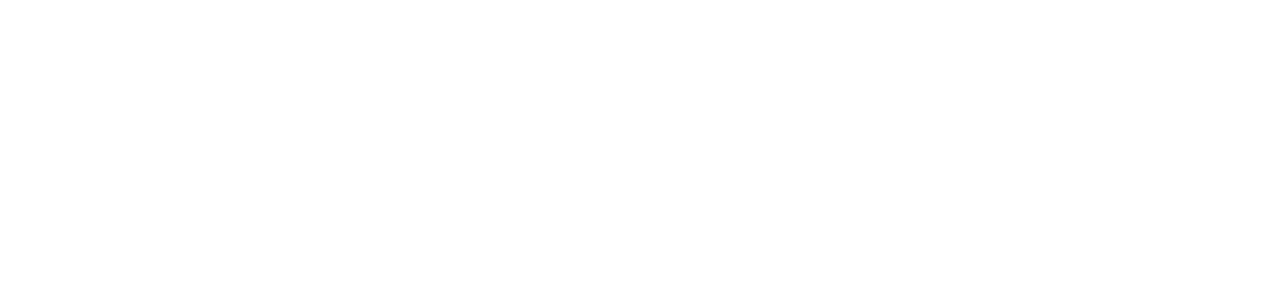
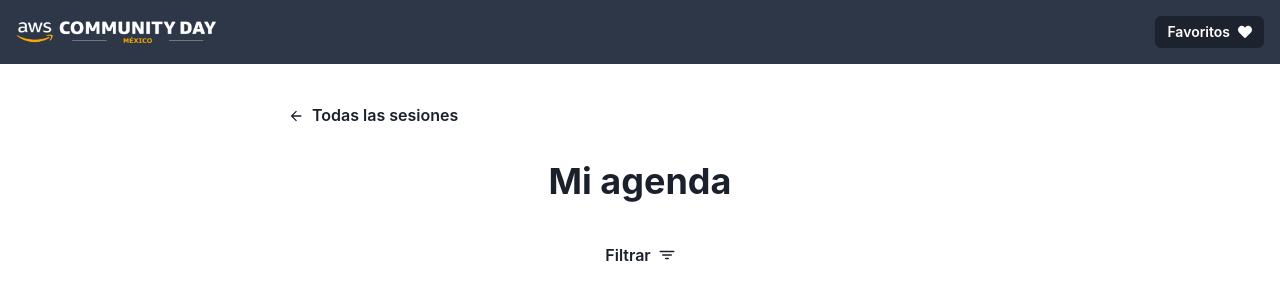
Before and after one commit to awscommunitymx/agenda, a Next.js app: page /session/favorites in a window 1280 px wide. Before the commit this address had no page. Shown: the top 300 px of the page. Built offline with nearby package versions, Linux system fonts and the light colour scheme.

Commit message:
Create favorites page
Co-authored-by: David Victoria <90426863+davidvictoria@users.noreply.github.com>

```diff
--- a/app/components/Nav.tsx
+++ b/app/components/Nav.tsx
@@ -1,14 +1,24 @@
 import React from 'react';
-import {Box, Flex} from '@chakra-ui/react';
+import {Box, Button, Flex} from '@chakra-ui/react';
 import Image from 'next/image'
 import logo from '@/app/img.png'
+import {Icon} from "@chakra-ui/icons";
+import {FaHeart} from "react-icons/fa";
+import Link from "next/link";
 
 const Navbar = () => {
     return (
         <Box>
             <Box bg="gray.700" px={4}>
-                <Flex h={16} alignItems={'center'} justifyContent={'center'}>
+                <Flex h={16} alignItems={'center'} justifyContent={'space-between'}>
                     <Image src={logo} alt={"logo"} width={200}/>
+                    <Link href={'/session/favorites'}>
+                        <Button size={"sm"} colorScheme={'blackAlpha'} rightIcon={
+                            <Icon as={FaHeart} color={'white.500'}/>
+                        }>
+                            Favoritos
+                        </Button>
+                    </Link>
                 </Flex>
             </Box>
         </Box>
--- a/app/components/SingleSessionPage.tsx
+++ b/app/components/SingleSessionPage.tsx
@@ -1,10 +1,8 @@
 'use client'
 
 import React from 'react';
-import {Avatar, Badge, Box, Button, Container, Heading, HStack, Text, VStack} from '@chakra-ui/react';
-import {ArrowBackIcon} from '@chakra-ui/icons';
+import {Avatar, Badge, Box, Heading, HStack, Text, VStack} from '@chakra-ui/react';
 import {Session} from '@/app/types/session';
-import Link from 'next/link';
 import {getCategoryColor} from "@/app/utils/colors";
 
 interface SingleSessionPageProps {
@@ -17,13 +15,6 @@
     };
 
     return (
-        <Container maxW="container.md" py={8}>
-            <VStack spacing={6} align="stretch">
-                <Link href="/" passHref>
-                    <Button leftIcon={<ArrowBackIcon/>} variant="ghost">
-                        Back to All Sessions
-                    </Button>
-                </Link>
 
         <Box borderWidth={1} borderRadius="lg" p={6} bg="white" shadow="md">
             <VStack align="stretch" spacing={4}>
@@ -56,8 +47,6 @@
                 </Text>
             </VStack>
         </Box>
-            </VStack>
-        </Container>
     );
 };
 
--- /dev/null
+++ b/app/session/favorites/page.tsx
@@ -0,0 +1,19 @@
+'use client'
+import {Flex, Heading} from "@chakra-ui/react";
+import sessions from "@/app/data/sessions";
+import {getFavoriteSessions} from "@/app/utils/favorite";
+import SessionList from "@/app/components/SessionList";
+
+export default function Page() {
+    const favorites = sessions.filter(
+        session => getFavoriteSessions().includes(String(session.id))
+    )
+    return (
+        <Flex direction={"column"} alignItems={"center"}>
+            <Heading>
+                Mi agenda
+            </Heading>
+            <SessionList sessions={favorites}/>
+        </Flex>
+    )
+}
--- /dev/null
+++ b/app/session/layout.tsx
@@ -0,0 +1,25 @@
+'use client'
+import Link from "next/link";
+import {Button, Container, VStack} from "@chakra-ui/react";
+import {ArrowBackIcon} from "@chakra-ui/icons";
+import React from "react";
+
+export default function SessionLayout({
+                                          children,
+                                      }: {
+    children: React.ReactNode,
+}) {
+    return (
+
+        <Container maxW="container.md" py={8}>
+            <VStack spacing={6} align="stretch">
+                <Link href="/" passHref>
+                    <Button leftIcon={<ArrowBackIcon/>} variant="ghost">
+                        Todas las sesiones
+                    </Button>
+                </Link>
+                {children}
+            </VStack>
+        </Container>
+    )
+}
```
Lines whose indentation alone changed are shown as unchanged.
